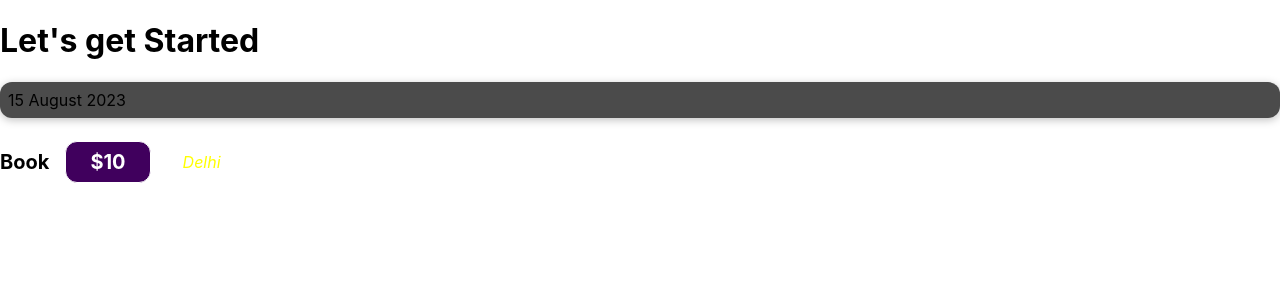
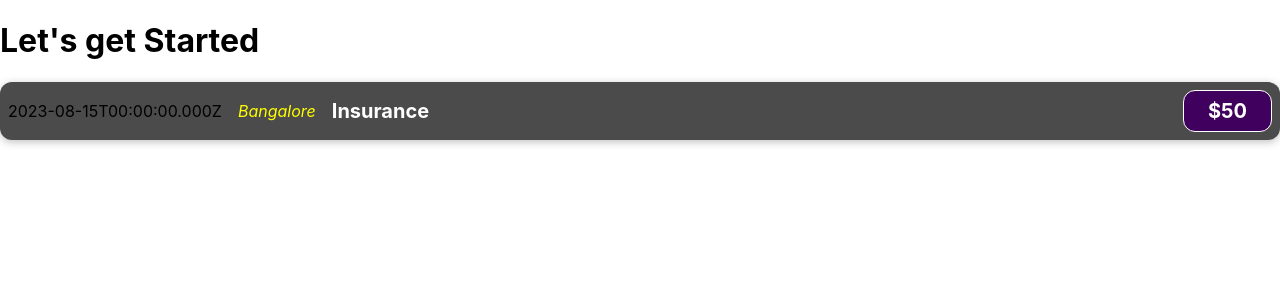
Before and after one commit to ashishkumar082018/First-React-App, a React (Create React App) app: page / in a window 1280 px wide. Shown: the top 300 px of the page. Built offline with nearby package versions, Linux system fonts and the light colour scheme.

Commit message:
JavaScript Inside JSX

```diff
--- a/package.json
+++ b/package.json
@@ -8,7 +8,7 @@
     "@testing-library/user-event": "^13.5.0",
     "react": "^18.3.1",
     "react-dom": "^18.3.1",
-    "react-scripts": "5.0.1",
+    "react-scripts": "^5.0.1",
     "web-vitals": "^2.1.4"
   },
   "scripts": {
--- a/src/App.js
+++ b/src/App.js
@@ -3,8 +3,8 @@
 function App() {
   return (
     <div>
-       <h1>Let's get Started</h1>
-       <ExpenseItem></ExpenseItem>
+      <h1>Let's get Started</h1>
+      <ExpenseItem></ExpenseItem>
     </div>
   );
 }
--- a/src/components/ExpenseItem.js
+++ b/src/components/ExpenseItem.js
@@ -1,15 +1,18 @@
-// Write your code at relevant places in the code below:
-
 import "./ExpenseItem.css";
 
 function ExpenseItem() {
+  const expenseDate = new Date(2023, 7, 15).toISOString();
+  const expenseTitle = "Insurance";
+  const expenseAmount = 50;
+  const expenseLocation = "Bangalore";
+
   return (
-    <div>
-      <div className="expense-item">15 August 2023</div>
-      <div className = "expense-item__description">
-        <h2 >Book</h2>
-        <div className="expense-item__price">$10</div>
-        <div className="expense-item__location">Delhi</div>
+    <div className="expense-item">
+      <div>{expenseDate}</div>
+      <div className="expense-item__location">{expenseLocation}</div>
+      <div className="expense-item__description">
+        <h2>{expenseTitle}</h2>
+        <div className="expense-item__price">${expenseAmount}</div>
       </div>
     </div>
   );
```
Also changed, not shown: 1 other file (tests, documents, lock files or other folders).
